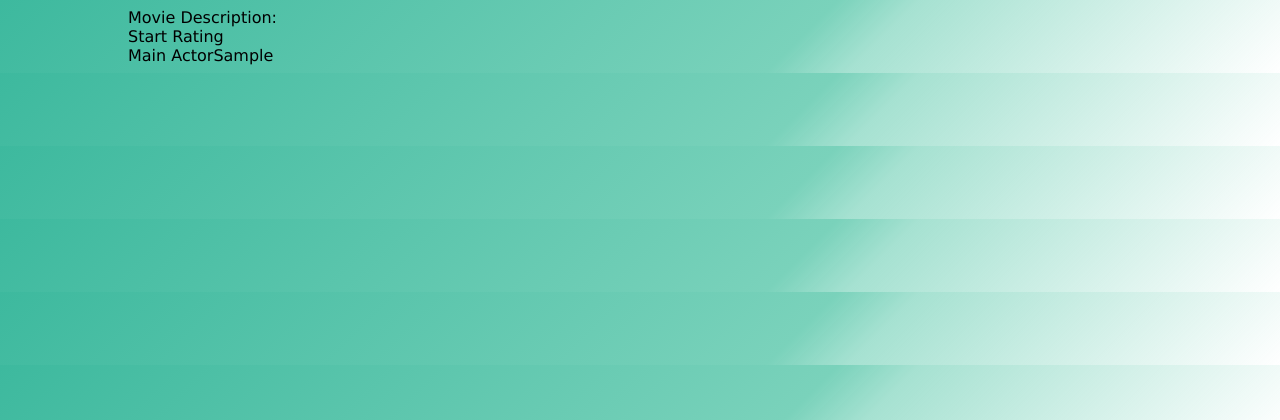
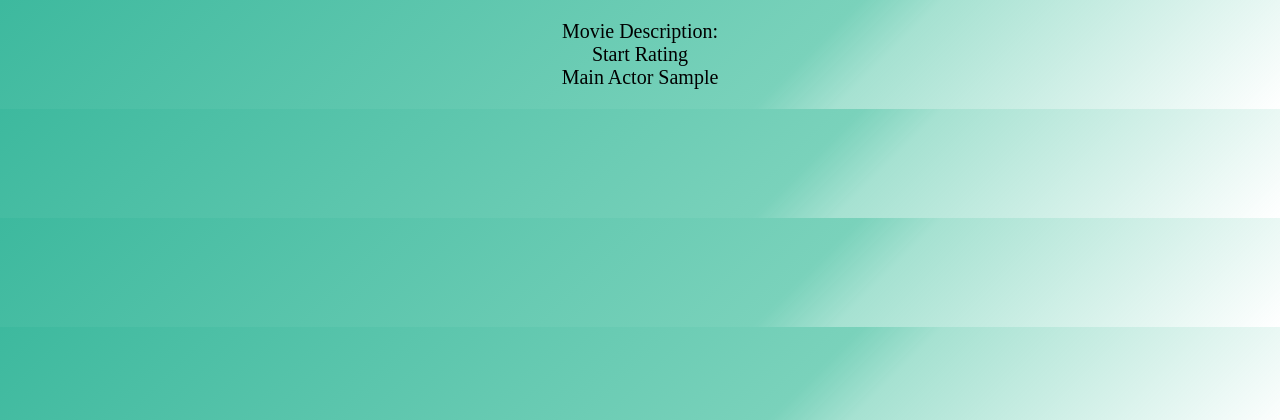
Before and after one commit to lettySanchez/CST336_GroupProject, a PHP site: page /getMovieInfo.php?movieId=1 in a window 1280 px wide. Shown: the top 420 px of the page. Run offline with PHP 8.4, Linux system fonts and the light colour scheme; tables that the repository leaves empty or names only in its code hold one stand-in row (values such as "Sample post"); data that the repository does not hold is empty.

Commit message:
added more styles to the project

```diff
--- a/css/movieDatabase.css
+++ b/css/movieDatabase.css
@@ -1,6 +1,7 @@
 h1{
     color: #ffffff;
     text-align: center;
+    font-size: 50px;
 }
 h3{
     font-size: 150% ;
@@ -10,7 +11,9 @@
 #searchF{
     font-size: 12pt;
 }
-
+#imgMovie{
+    text-align: center;
+}
 body{
 
      /* Permalink - use to edit and share this gradient: http://colorzilla.com/gradient-editor/#3db99e+0,a0e2cd+100&1+0,1+62,0.7+68,0+100 */
@@ -19,15 +22,22 @@
 background: linear-gradient(135deg,  rgba(61,185,158,1) 0%,rgba(122,210,187,1) 62%,rgba(128,213,190,0.7) 68%,rgba(160,226,205,0) 100%); /* W3C, IE10+, FF16+, Chrome26+, Opera12+, Safari7+ */
 filter: progid:DXImageTransform.Microsoft.gradient( startColorstr='#3db99e', endColorstr='#00a0e2cd',GradientType=1 ); /* IE6-9 fallback on horizontal gradient */
 
-   margin-left: 10%;
-   margin-right:40%;
-    text-align: left;
-    font-family:Verdana, Arial, Georgia;
+  padding: 20px;
+    width: 1000px;
+    font-size: 20px;
+    text-align: center;
+    font-family: inherit;
+    margin: 0 auto;
 
 
 
 }
-
+main{
+  font-family:Verdana, Arial, Georgia;
+   margin: 0 auto;
+   text-align:center;
+   font-size: 40px !important;
+}
 
 #table, td{
  border: 2px solid #990033;
@@ -44,7 +54,14 @@
 
      height:50px;
 }
-
+#table{
+   font-family:cursive;
+   margin: 0 auto;
+   background-color: white;
+   text-align:center;
+   border: 10px solid black;
+   width: 150px;
+}
 iframe{
 
      font-weight: bold !important;
@@ -60,6 +77,6 @@
 #addToCart{
     text-align: center;
 }
-img{
+footer{
     text-align: center;
 }
--- a/getMovieInfo.php
+++ b/getMovieInfo.php
@@ -34,11 +34,11 @@
 
         $productInfo = getMovieInfo();
         if($productInfo != null){
-        echo "Movie Description: " . $productInfo['movieDescription'];
+        echo "Movie Description: " ." ".  $productInfo['movieDescription'];
         echo "<br>";
-        echo  "Start Rating" . $productInfo['starRating'];
+        echo  "Start Rating" . " " .$productInfo['starRating'];
         echo "<br>";
-        echo  "Main Actor" . $productInfo['actor'];
+        echo  "Main Actor" . " ".  $productInfo['actor'];
 
         }
 
--- a/index.php
+++ b/index.php
@@ -91,7 +91,8 @@
     </head>
     <body>
         <h1>Welcome to <strong>Online Movie Catalogue!</strong></h1>
-        <img src="img/img1.png" width="200" height="150"  alt="movies" >
+        <img id="imgMovie" src="img/img1.png" width="200" height="150"  alt="movies" >
+        <br />
         <br />
 
         <form >
```
